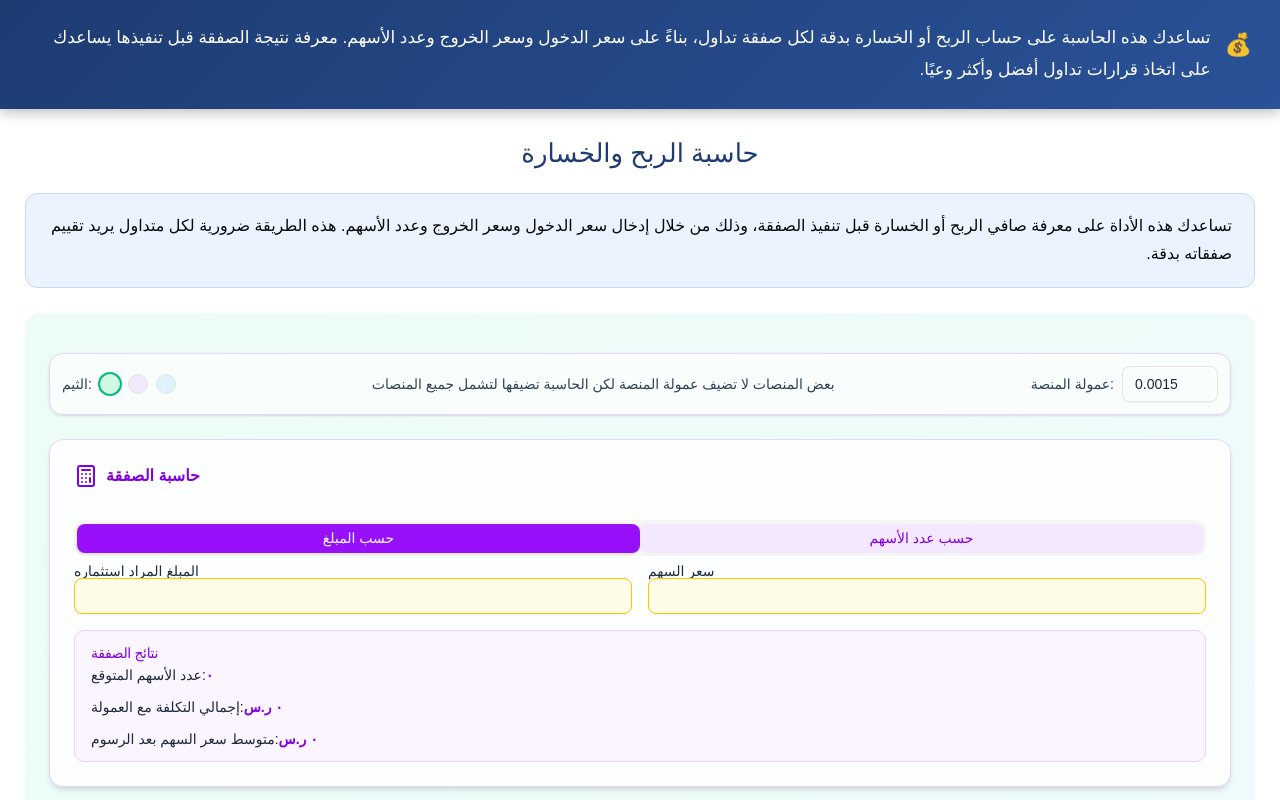
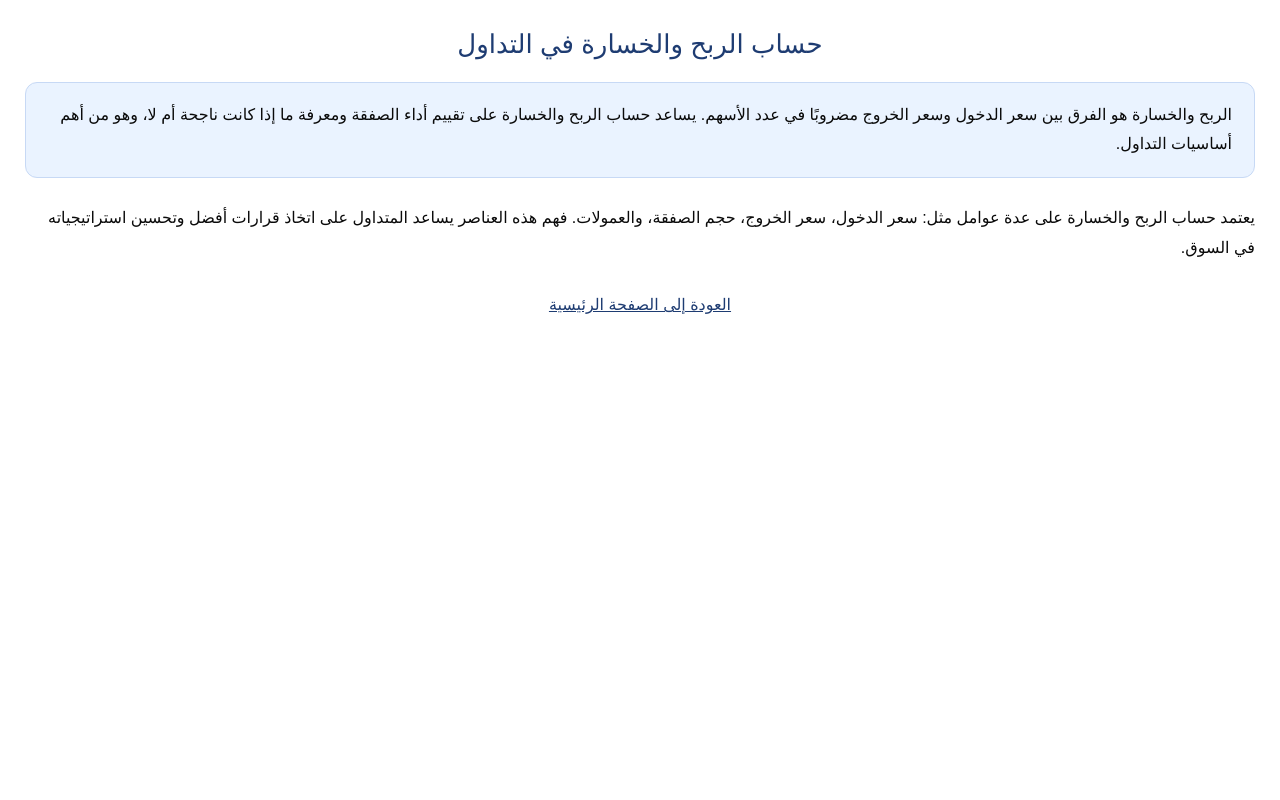
Before and after one commit to drishinnawy/tadawul-calculator-web, a Next.js app: page /profit-loss in a window 1280 px wide. Shown: the top 800 px of the page. Built offline with nearby package versions, Linux system fonts and the light colour scheme.

Commit message:
Refactor ProfitLossCalculator for SEO and clarity
Updated the title and meta description for SEO optimization. Revised content to enhance clarity on profit and loss calculations.

```diff
--- a/src/pages/profit-loss.tsx
+++ b/src/pages/profit-loss.tsx
@@ -1,62 +1,30 @@
 import Head from "next/head";
-import TadawulCalculator from "@/components/TadawulCalculator";
 
-export default function ProfitLossCalculator() {
+export default function ProfitLossSEOPage() {
   return (
     <>
       <Head>
-        <title>حاسبة الربح والخسارة — حساب نتائج الصفقة بدقة</title>
+        <title>حاسبة الربح والخسارة | حساب نتائج الصفقة بدقة</title>
         <meta
           name="description"
-          content="حاسبة الربح والخسارة تساعدك على معرفة صافي الربح أو الخسارة لكل صفقة بناءً على سعر الدخول وسعر الخروج وعدد الأسهم. أداة دقيقة وسهلة الاستخدام للمتداولين."
+          content="شرح مفهوم الربح والخسارة وكيفية حساب نتيجة الصفقة بناءً على سعر الدخول وسعر الخروج وعدد الأسهم. صفحة مخصصة لرفع الظهور في محركات البحث."
+        />
+        <meta
+          name="keywords"
+          content="الربح والخسارة, حاسبة الربح والخسارة, تداول الأسهم, حساب الربح, profit loss calculator"
         />
       </Head>
 
-      {/* خلفية كاملة منسجمة مع الحاسبة */}
-      <div
-        style={{
-          width: "100%",
-          background: "linear-gradient(135deg, #1e3c72, #2a5298)",
-          padding: "22px 28px",
-          color: "white",
-          direction: "rtl",
-          textAlign: "right",
-          lineHeight: "1.9",
-          fontSize: "17px",
-          boxShadow: "0 4px 12px rgba(0, 0, 0, 0.25)",
-          display: "flex",
-          gap: "14px",
-          alignItems: "flex-start",
-        }}
-      >
-        <span
+      <div style={{ padding: "25px", direction: "rtl", textAlign: "right" }}>
+        <h1
           style={{
-            fontSize: "22px",
-            marginTop: "2px",
-            opacity: 0.95,
+            fontSize: "26px",
+            marginBottom: "18px",
+            color: "#1e3c72",
+            textAlign: "center",
           }}
         >
-          💰
-        </span>
-
-        <span style={{ flex: 1 }}>
-          تساعدك هذه الحاسبة على حساب الربح أو الخسارة بدقة لكل صفقة تداول، بناءً
-          على سعر الدخول وسعر الخروج وعدد الأسهم. معرفة نتيجة الصفقة قبل تنفيذها
-          يساعدك على اتخاذ قرارات تداول أفضل وأكثر وعيًا.
-        </span>
-      </div>
-
-      {/* محتوى الصفحة */}
-      <div style={{ padding: "25px" }}>
-        <h1
-          style={{
-            textAlign: "center",
-            marginBottom: "20px",
-            fontSize: "26px",
-            color: "#1e3c72",
-          }}
-        >
-          حاسبة الربح والخسارة
+          حساب الربح والخسارة في التداول
         </h1>
 
         <p
@@ -67,17 +35,32 @@ export default function ProfitLossCalculator() {
             lineHeight: "1.8",
             marginBottom: "25px",
             border: "1px solid #c7d9f5",
-            direction: "rtl",
-            textAlign: "right",
           }}
         >
-          تساعدك هذه الأداة على معرفة صافي الربح أو الخسارة قبل تنفيذ الصفقة،
-          وذلك من خلال إدخال سعر الدخول وسعر الخروج وعدد الأسهم. هذه الطريقة
-          ضرورية لكل متداول يريد تقييم صفقاته بدقة.
+          الربح والخسارة هو الفرق بين سعر الدخول وسعر الخروج مضروبًا في عدد
+          الأسهم. يساعد حساب الربح والخسارة على تقييم أداء الصفقة ومعرفة ما إذا
+          كانت ناجحة أم لا، وهو من أهم أساسيات التداول.
         </p>
 
-        {/* استدعاء الحاسبة كما هي بدون أي تعديل */}
-        <TadawulCalculator />
+        <p style={{ lineHeight: "1.9", marginBottom: "20px" }}>
+          يعتمد حساب الربح والخسارة على عدة عوامل مثل: سعر الدخول، سعر الخروج،
+          حجم الصفقة، والعمولات. فهم هذه العناصر يساعد المتداول على اتخاذ قرارات
+          أفضل وتحسين استراتيجياته في السوق.
+        </p>
+
+        {/* زر العودة */}
+        <div style={{ textAlign: "center", marginTop: "30px" }}>
+          <a
+            href="/"
+            style={{
+              color: "#1e3c72",
+              textDecoration: "underline",
+              fontSize: "16px",
+            }}
+          >
+            العودة إلى الصفحة الرئيسية
+          </a>
+        </div>
       </div>
     </>
   );
```
